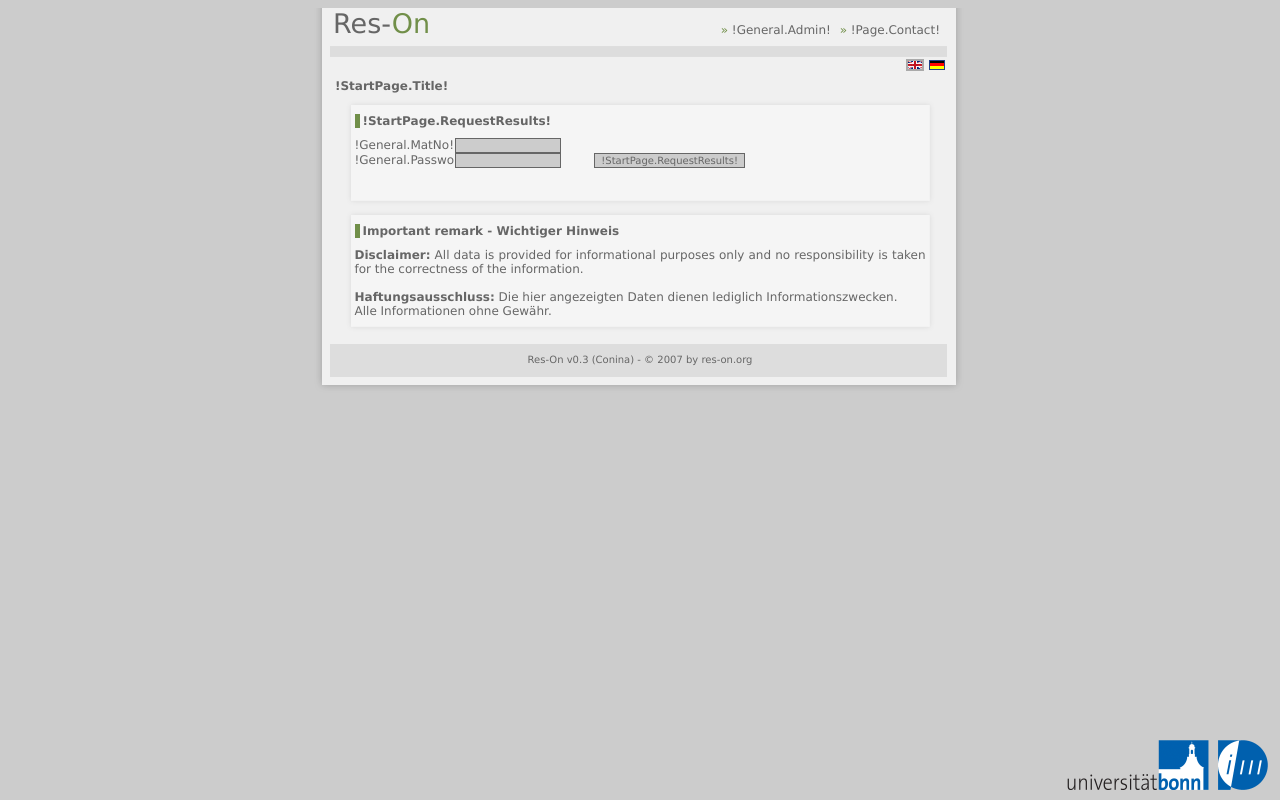
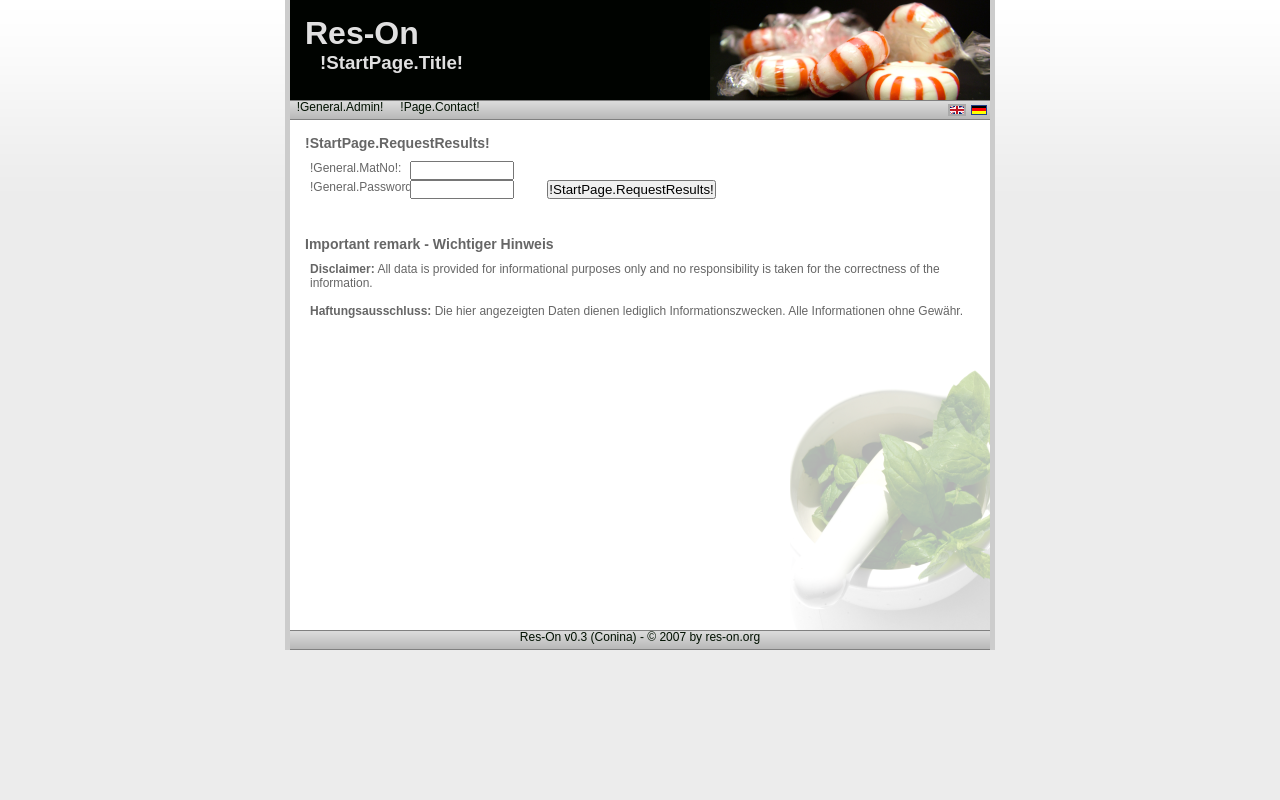
Before and after one commit to BackupTheBerlios/reson-svn, a PHP site: page /?l=en in a window 1280 px wide. Run offline with PHP 8.4, Linux system fonts and the light colour scheme.

Commit message:
New Style

```diff
--- a/trunk/classes/GenKeyPage.php
+++ b/trunk/classes/GenKeyPage.php
@@ -15,7 +15,7 @@
        * Overwrites render to generate "like text" output
        */
  	  public function render() {
-         echo "<html><head></head><body style=\"padding:0px;margin:0px; background-color:#F4F4F4;\"><pre>";
+         echo "<html><head></head><body style=\"padding:0px;margin:0px; background-color:#FFFFFF;\"><pre>";
          $result = $this->renderContent();
          if ($result) {
          	$this->writeJavascript(vsprintf('parent.store_result("%s","%s");',$result));
--- a/trunk/classes/Info.php
+++ b/trunk/classes/Info.php
@@ -13,7 +13,7 @@
      public static $version = '0.3 (Conina)';
 
      public static function footer() {
-         return 'Res-On v' . Info::$version . ' - &copy;&nbsp;2007 by <a href="http://www.res-on.org">res-on.org</a>';
+         return '<a href="http://www.res-on.org">Res-On v' . Info::$version . ' - &copy;&nbsp;2007 by res-on.org</a>';
      }
 
 
--- a/trunk/classes/Page.php
+++ b/trunk/classes/Page.php
@@ -81,13 +81,12 @@
          	echo "    <div id=\"introduction\">" . $this->introduction . "</div>\n";
          echo "    <div id=\"wrapperContent\">\n";
          $this->renderNotes();
-         $this->renderNote('<b>Disclaimer:</b> All data is provided for informational purposes only and no responsibility is taken for the correctness of the information.<br /><br /><b>Haftungsausschluss:</b> Die hier angezeigten Daten dienen lediglich Informationszwecken.<br />Alle Informationen ohne Gew&auml;hr.','Important remark - Wichtiger Hinweis');
+         $this->renderNote('<b>Disclaimer:</b> All data is provided for informational purposes only and no responsibility is taken for the correctness of the information.<br /><br /><b>Haftungsausschluss:</b> Die hier angezeigten Daten dienen lediglich Informationszwecken. Alle Informationen ohne Gew&auml;hr.','Important remark - Wichtiger Hinweis');
          echo "    </div>\n";
      }
 
      protected function setTitle($title) {
-     	 $this->page_title = $title . " - Res-On";
-         $this->introduction = $title;
+     	 $this->page_title = $title;
      }
 
      protected function renderNotes() {
@@ -116,32 +115,28 @@
      private function renderHeader() {
      	global $PHP_SELF;
          ?>
-<!DOCTYPE html PUBLIC "-//W3C//DTD XHTML 1.1//EN" "http://www.w3.org/TR/xhtml11/DTD/xhtml11.dtd">
+<!DOCTYPE html PUBLIC "-//W3C//DTD XHTML 1.0 Transitional//EN" "http://www.w3.org/TR/xhtml1/DTD/xhtml1-transitional.dtd">
 <html xmlns="http://www.w3.org/1999/xhtml">
 <head>
-  <meta http-equiv="content-type" content="text/html; charset=utf-8" />
-  <link rel="stylesheet" href="format/style.css" type="text/css" />
-  <title><?php echo $this->page_title ?></title>
+<meta http-equiv="Content-Type" content="text/html; charset=iso-8859-1" />
+<title><?php echo $this->page_title ?> - Res-On</title>
+<link href="format/style.css" rel="stylesheet" type="text/css" />
 </head>
+
 <body>
 
-<div id="wrapperAll">
+<div id="wrapper">
 
-  <div id="content">
+<div id="header">
+<h1><?php echo Info::$formated_title; ?></h1>
+<h3><?php echo $this->page_title ?></h3>
+</div>
 
-    <div id="topWrapper">
-      <div id="logo"><?php echo Info::$formated_title; ?></div>
-      <div id="menu">
-       <ul>
-       <?php foreach ($this->menu as $caption => $link) { ?>
-       	<li>&raquo;&nbsp;<a href="<?php echo $link; ?>"><?php echo $caption; ?></a></li>
-       <?php } ?>
-       </ul>
-      </div>
-    </div>
-
-    <div id="sep">&nbsp;</div>
-    <div id="language_bar"><?php
+<div id="menu">
+<?php foreach ($this->menu as $caption => $link) { ?>
+      	<a href="<?php echo $link; ?>" class="link"><?php echo $caption; ?></a>
+<?php } ?>
+<div id="language_bar"><?php
 
     foreach (MainConfig::$languages as $lang_code => $lang_info) {
     	echo sprintf('<a href="%1$s?l=%2$s"><img src="format/%3$s" alt="%4$s" title="%4$s" %5$s /></a>',
@@ -153,6 +148,11 @@
     }
 
     ?></div>
+</div>
+
+<div id="contentwrapper"><div id="content">
+
+
 
          <?php
      }
@@ -160,13 +160,14 @@
      private function renderFooter() {
 
          ?>
+</div></div>
+
+<div id="footer">
+<?php echo Info::footer(); ?>
 </div>
 
-  <div id="bottom">
-    <?php echo Info::footer(); ?>
-  </div>
 </div>
-<div id="uniLogo">&nbsp;</div>
+
 </body>
 </html>
 		<?php
@@ -185,26 +186,14 @@
          return '<div class="error">' . $message . "</div><br />\n";
      }
 
-     protected function renderNote($text, $title = '', $date = '') {
+     protected function renderNote($text, $title = '') {
          ?>
-      <div id="note">
-        <div id="noteTop">
-          &nbsp;
-        </div>
-        <div id="noteContent">
-          <?php if ($title) { ?>
-            <div id="title"><?php echo $title; ?></div>
+         <?php if ($title) { ?>
+            <h3><?php echo $title; ?></h3>
           <?php } ?>
+		<p>
           <?php echo $text; ?>
-          <?php if ($date) { ?>
-             <div id="date"><?php echo $date; ?></div>
-          <?php } ?>
-
-        </div>
-        <div id="noteBottom">
-          &nbsp;
-        </div>
-      </div>
+		</p>
          <?php
      }
 
--- a/trunk/classes/StartPage.php
+++ b/trunk/classes/StartPage.php
@@ -66,8 +66,8 @@
      private function getResultRequestForm() {
      	return sprintf('<div id="requestresults"><form method="POST" name="request_results_form" autocomplete="off">' .
      			'<input type="hidden" name="project_id" size="3" value="%03d" readonly="readonly" />' .
-     			'<label for="mat_no">%s: </label><input type="text" name="mat_no" value="" size="10" class="startinput" /><br />' .
-     			'<label for="password">%s: </label><input type="password" name="password" value="" size="10" class="startinput" />&nbsp;' .
+     			'<label id="startformlabel" for="mat_no">%s: </label><input type="text" name="mat_no" value="" size="10" class="startinput" /><br />' .
+     			'<label id="startformlabel" for="password">%s: </label><input type="password" name="password" value="" size="10" class="startinput" />&nbsp;' .
      			'<input type="submit" value="%s" id="requestbutton" />' .
      			'</form>&nbsp;</div>' .
      			'',MainConfig::$default_project_id,Messages::getString('General.MatNo'),Messages::getString('General.Password'),Messages::getString('StartPage.RequestResults'));
--- a/trunk/format/style.css
+++ b/trunk/format/style.css
@@ -1,152 +1,134 @@
-/* Main stylesheet for ResOn */
+/* :.:.:.:.:.:.:.:.:.:.:.:.:.:.:.:.:.: */
+	/*     CSS Document for NatureMiner      */
+	/* .:.:.:.:.:.:.:.:.:.:.:.:.:.:.:.:.:. */
+	/* Code & Design by http://InFlash.Net */
+	/* :.:.:.:.:.:.:.:.:.:.:.:.:.:.:.:.:.: */
+* {
+	padding: 0px;
+	margin: 0px;
+	font-family: Arial, Helvetica, sans-serif;
+}
 
 body {
-        font-family: Lucida Sans Unicode, Lucida Sans;
-        font-size: 12px;
-        color: #666666;
-        background: #CCCCCC;
-				text-align: center;
+	background-color: #ececec;
+	background-image: url(bg.gif);
+	background-repeat: repeat-x;
 }
 
-input, select {
-        font-family: Lucida Sans Unicode, Lucida Sans;
-        font-size: 10px;
-        color: #666666;
-        background: #CCCCCC;
-        border: 1px solid #666666;
+#wrapper {
+	width: 700px;
+	height: auto;
+	margin: 0 auto;
+	border-left: 5px solid #CCCCCC;
+	border-right: 5px solid #CCCCCC;
 }
 
-a {
-        text-decoration: none;
-        color: #666666;
+#header {
+	background-image: url(header.png);
+	background-repeat: no-repeat;
+	width: 700px;
+	height: 100px;
 }
 
-a:hover {
-        text-decoration: underline;
-        color: #393839;
+#header h1 {
+	color: #e0e0e0;
+	padding-left: 15px;
+	padding-top: 15px;
+	text-decoration: none;
 }
 
-
-div#title {
-        border-left: 5px solid #718F49;
-        padding-left:3px;
-        margin-bottom:10px;
-        font-weight: bold;
+#header h1:hover {
+	color: #FFFFFF;
 }
 
-div#date {
-        text-align: right;
-        padding:5px;
-        font-style: italic;
+#header h3 {
+	color: #e0e0e0;
+	padding-left: 30px;
+	text-decoration: none;
 }
 
-div#introduction {
-        padding-left: 25px;
-        padding-right: 20px;
-        padding-top: 5px;
-        padding-bottom: 5px;
-        text-align: left;
-        font-weight: bold;
+#header h3:hover {
+	color: #FFFFFF;
 }
 
-div#wrapperAll {
-        width: 660px;
-				margin: auto;
+#menu {
+	background-image: url(mf.gif);
+	background-position: top;
+	background-repeat: repeat-x;
+	width: 700px;
+	height: 20px;
 }
 
-div#topWrapper {
-        clear: both;
-        padding-left:20px;
-        padding-right:20px;
+#menu a.link {
+	background-image: url(mf.gif);
+	background-position: top;
+	background-repeat: repeat-x;
+	text-align: center;
+	font-size: 12px;
+	height: 20px;
+	color: #001100;
+	display: block;
+	width: 100px;
+	text-decoration: none;
+	float: left;
 }
 
-div#logo {
-        width: 272px;
-        height: 37px;
-        text-align: left;
-				font-size: 27px;
-				padding-left:3px;
-        float:left;
+#menu a.link:hover {
+	background-position: bottom;
+	color: #002200;
 }
 
-span.highlight {
-	color: #718F49;
+#contentwrapper {
+	background-color: #ffffff;
 }
 
-div#menu {
-        text-align: right;
-        height: 37px;
-        padding-right:10px;
-        color: #718F49;
+#content {
+	background: url(mint.png) bottom right no-repeat;
+	padding: 5px;
+	width: 690px;
+	color: #666666;
+	height: auto;
+	min-height: 500px;
+	font-size: 12px;
 }
 
-div#menu ul {
-	margin:0;
-	padding:0;
-        padding-top:15px;
+#content h3 {
+	padding: 10px;
 }
 
-div#menu li {
-	margin:0;
-	padding:0;
-	list-style:none;
-	display:inline;
-	padding-left:5px;
+#content p,#content form {
+	padding: 0px 15px;
 }
 
-div#sep {
-        background-image: url('sep.png');
-        background-repeat: no-repeat;
-        height:14px;
-        clear: both;
+#content ul {
+	padding-left: 30px;
 }
 
-div#content {
-        background-image: url('border.png');
-        background-repeat: repeat-y;
-        margin:0px;
-        clear: both;
+#footer {
+	background-image: url(mf.gif);
+	background-position: top;
+	background-repeat: repeat-x;
+	width: 700px;
+	height: 20px;
 }
 
-div#wrapperContent {
-        clear: both;
-				text-align: center;
+#footer a {
+	background-image: url(mf.gif);
+	background-position: top;
+	background-repeat: repeat-x;
+	text-align: center;
+	font-size: 12px;
+	height: 20px;
+	color: #001100;
+	display: block;
+	width: 700px;
+	text-decoration: none;
+	float: left;
 }
 
-div#note {
-        margin-left: auto;
-        margin-right: auto;
-        width: 591px;
-}
+#footer a:hover { /*background-position: bottom;*/ /*color: #002200;*/}
 
-div#noteTop {
-        background-image: url('note_top.png');
-        background-repeat: no-repeat;
-        height:16px;
-}
-
-div#noteContent {
-        background-image: url('note_bg.png');
-        background-repeat: repeat-y;
-        text-align: justify;
-        padding-left: 10px;
-        padding-right: 10px;
-}
-
-div#noteBottom {
-        background-image: url('note_bot.png');
-        background-repeat: no-repeat;
-        height:16px;
-}
-
-div#bottom {
-        height: 60px;
-        font-size:10px;
-        background-image: url('bottom.png');
-        background-repeat: no-repeat;
-        margin:0px;
-        padding-top:20px;
-}
+/*  special styles */
 
 div#loginform {
 		text-align:center;
@@ -205,11 +187,11 @@ table#enter_data tr.warning td {
 	background: #ffffaf;
 }
 
-/* The language selector */
 
 div#language_bar {
 	text-align:right;
-	padding-right:22px;
+	padding-top:4px;
+	padding-right:0px;
 }
 div#language_bar img {
     margin: 1px 3px;
@@ -231,7 +213,7 @@ div#uniLogo {
     background-repeat: no-repeat;
 }
 
-label {
+#startformlabel {
   float:left;
   clear:both;
   display:block;
```
Also changed, not shown: trunk/format/bg.gif (added), trunk/format/border.png (deleted), trunk/format/bottom.png (deleted), trunk/format/header.png (added), trunk/format/mf.gif (added), trunk/format/mint.png (added), trunk/format/note_bg.png (deleted), trunk/format/note_bot.png (deleted), trunk/format/note_top.png (deleted), trunk/format/sep.png (deleted), trunk/format/top.png (deleted), 2 other files.
